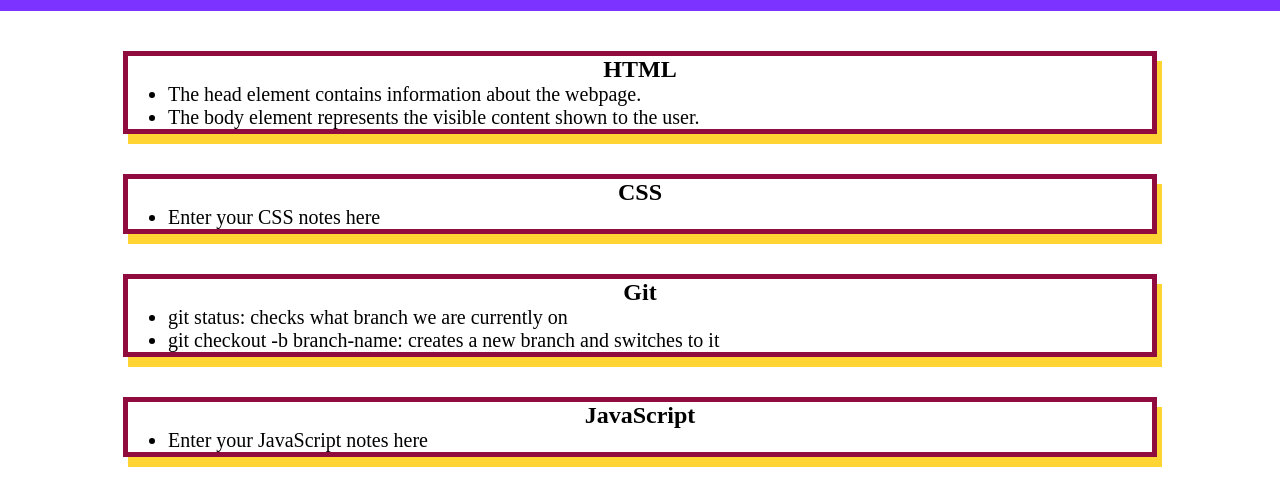
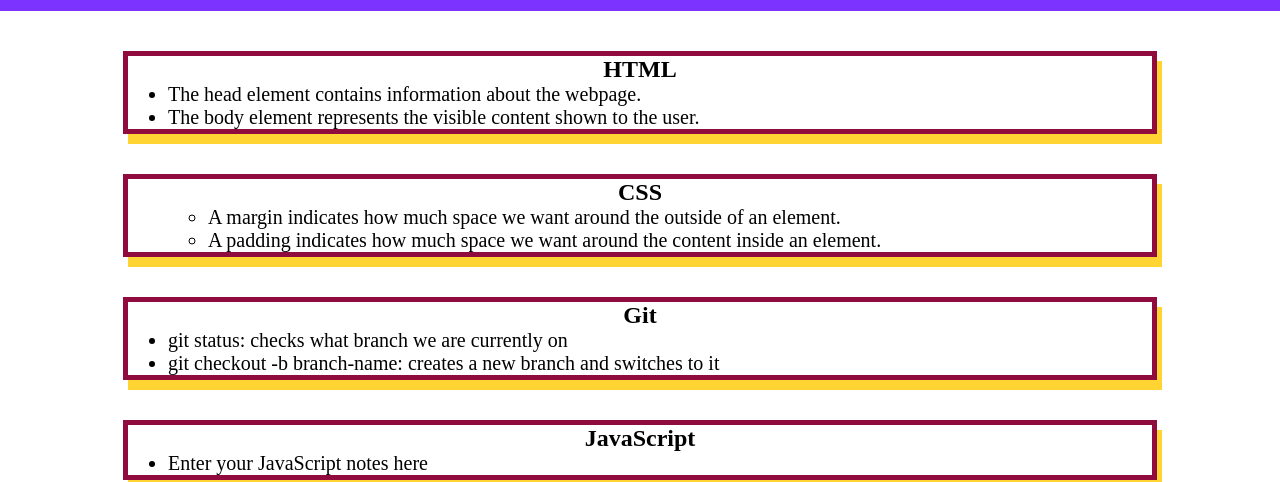
Before and after one commit to pforster-sky/prework-study-guide, a plain HTML site: page index.html in a window 1280 px wide. Shown: the part 109-591 px from the top of the page. Drawn offline with Linux system fonts and the light colour scheme.

Commit message:
Added list to index.html

```diff
--- a/index.html
+++ b/index.html
@@ -24,7 +24,10 @@
       <section class="card" id="css-section">
         <h2>CSS</h2>
         <ul>
-          <li>Enter your CSS notes here</li>
+          <ul>
+            <li>A margin indicates how much space we want around the outside of an element.</li>
+            <li>A padding indicates how much space we want around the content inside an element.</li>
+          </ul>
         </ul>
       </section>
 
```
